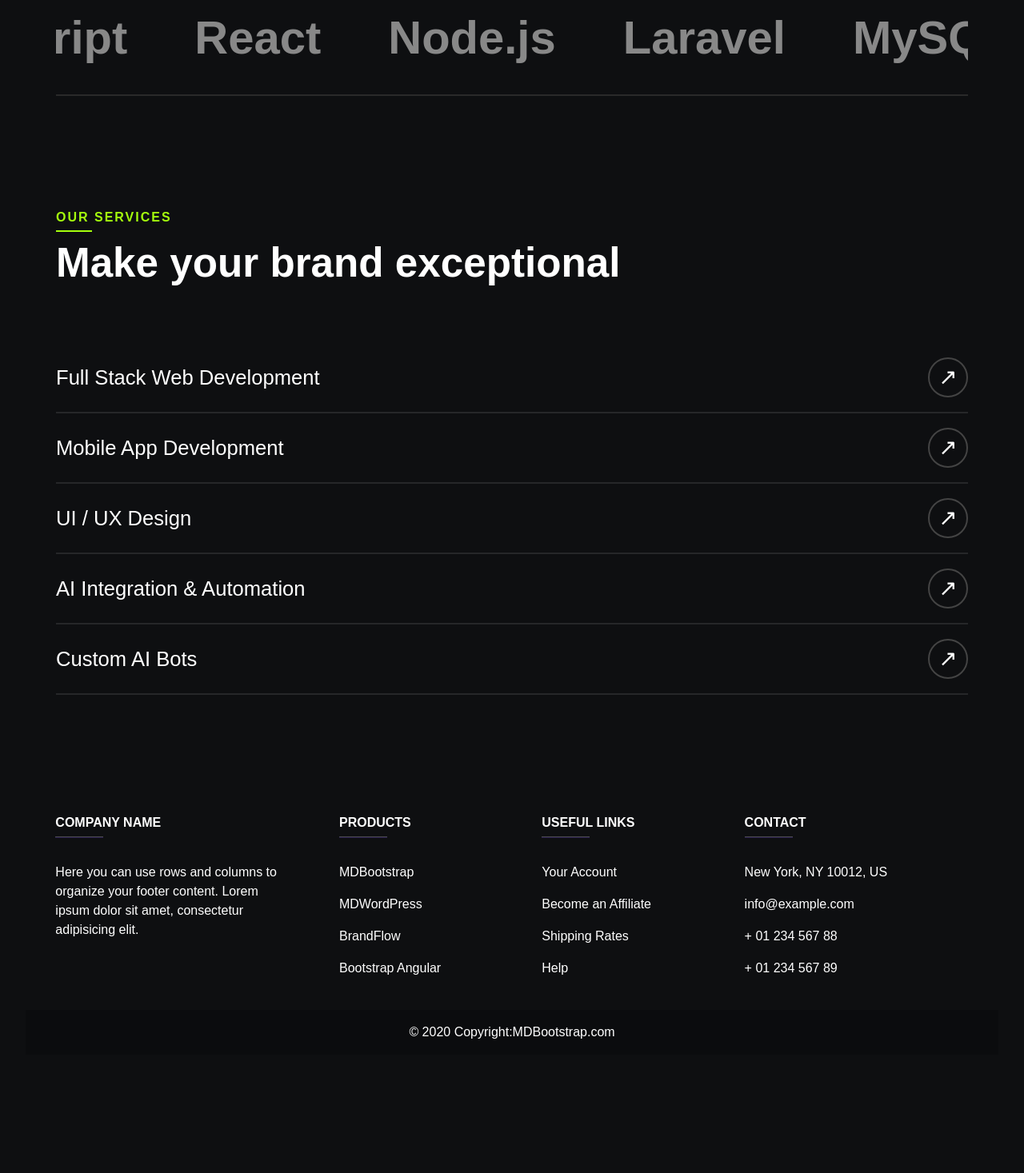
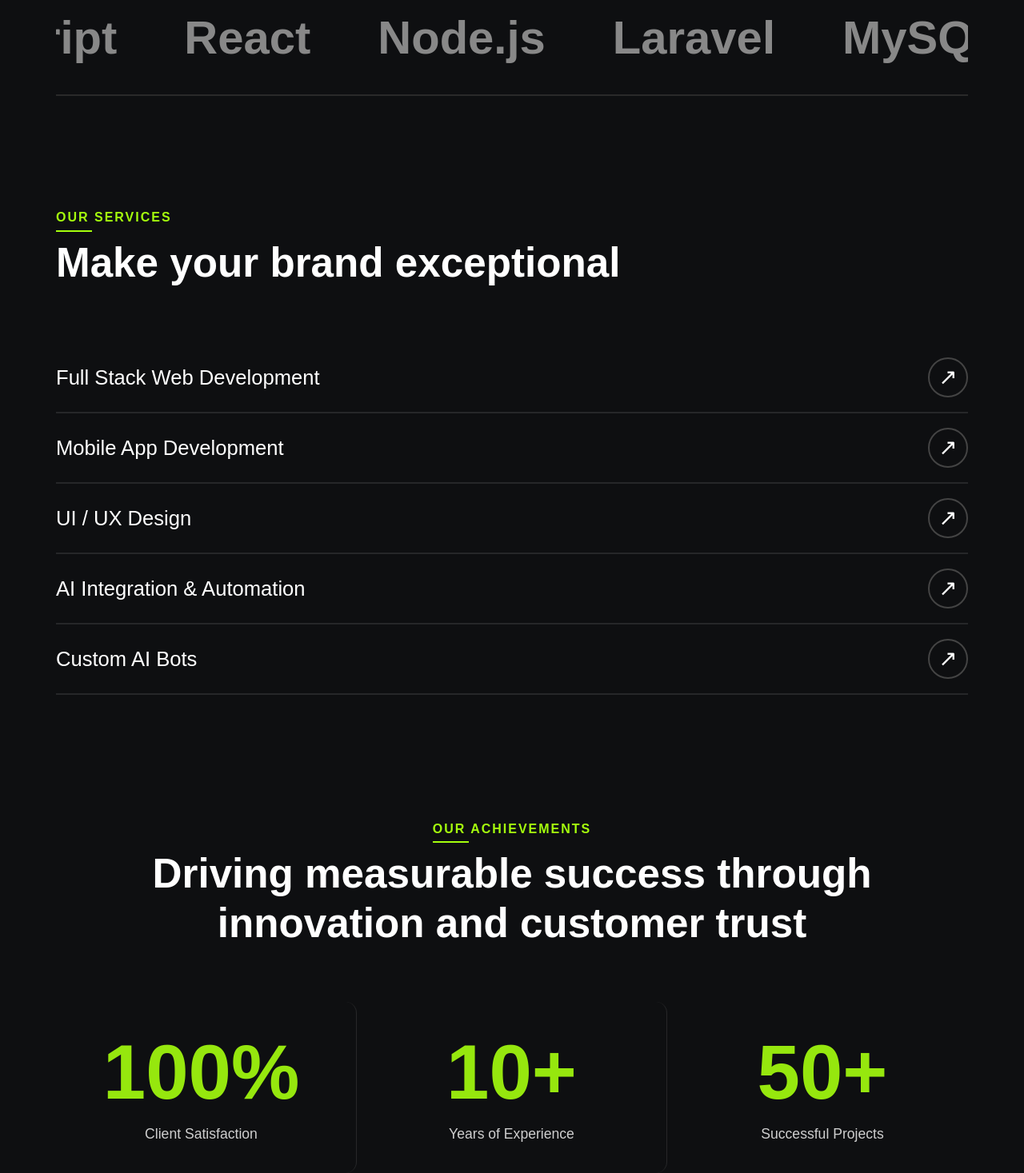
Before and after one commit to Zeeshanprojects/Corebizlabs, a React (Vite) app in the folder corebizlabs/: page / in a window 1280 px wide. Shown: the part 2014-3481 px from the top of the page at 80% size. Before the commit the page ends 3365 px from the top, so only its background shows below. Built offline with nearby package versions, Linux system fonts and the light colour scheme; a web font is replaced by a local one.

Commit message:
code-updated

```diff
--- a/corebizlabs/src/Pages/Home.css
+++ b/corebizlabs/src/Pages/Home.css
@@ -335,6 +335,46 @@
   width: 100%;
 }
 
+
+.stats-row .stat-box {
+  padding: 30px 10px;
+  transition: 0.3s ease-in-out;
+  border-radius: 14px;
+}
+
+.stat-number {
+  font-size: 6rem;
+  font-weight: 700;
+  margin-bottom: 10px;
+  color: #96e70e !important;
+  color: #ffffff;
+}
+
+.stat-title {
+  font-size: 1.1rem;
+  font-weight: 500;
+  color: #cfcfcf;
+}
+
+.stat-box:hover {
+  background: #1b1b1b;
+  transform: translateY(-6px);
+
+  cursor: pointer;
+}
+
+@media (min-width: 768px) {
+  .stat-box:not(:last-child) {
+    border-right: 1px solid rgba(255, 255, 255, 0.1);
+  }
+}
+
+@media (max-width: 767px) {
+  .stat-number {
+    font-size: 2.3rem;
+  }
+}
+
 /* Animation */
 @keyframes fadeUp {
   from {
--- a/corebizlabs/src/Pages/Home.jsx
+++ b/corebizlabs/src/Pages/Home.jsx
@@ -5,8 +5,6 @@ import { Navigation, Pagination, A11y } from "swiper/modules";
 
 import "swiper/css";
 import "swiper/css/navigation";
-import "swiper/css/pagination";
-
 import "./Home.css";
 
 export default function Home() {
@@ -43,8 +41,8 @@ const sliderImages = [
           </div>
         </div>
       </div>
+
       <div className="projects-slider-section">
-
         {/* Explore More Button */}
         <div className="explore-btn">
           <span>Explore More</span>
@@ -58,8 +56,8 @@ const sliderImages = [
             spaceBetween={30}
             loop={true}
             pagination={{ clickable: true }}
-          navigation={true}               // enable prev/next arrows
-          observer={true}                 // respond to DOM changes
+            navigation={true} // enable prev/next arrows
+            observer={true} // respond to DOM changes
             observeParents={true}
             className="project-swiper"
             a11y={{ enabled: true }}
@@ -77,8 +75,8 @@ const sliderImages = [
           <div className="col-12 col-lg-12">
             <h6 className="section-label">Why Choose Us</h6>
             <h2 className="section-title">
-        Connecting businesses with their audiences and individuals with their
-        dreams. Our path forward is one of continuous growth
+              Connecting businesses with their audiences and individuals with
+              their dreams. Our path forward is one of continuous growth
             </h2>
             <button className="quote-btn">Get a Quote ↗</button>
           </div>
@@ -91,9 +89,10 @@ const sliderImages = [
             <h6 className="section-label">About Us</h6>
             <h2 className="section-title">Your Partner in Innovation</h2>
             <p className="section-text">
-        We are a full-service digital agency crafting bespoke tech solutions
-        that drive growth. From sleek web designs to complex AI integrations,
-        our team is dedicated to turning your vision into reality.
+              We are a full-service digital agency crafting bespoke tech
+              solutions that drive growth. From sleek web designs to complex AI
+              integrations, our team is dedicated to turning your vision into
+              reality.
             </p>
             <button className="quote-btn">Get a Quote ↗</button>
           </div>
@@ -103,29 +102,82 @@ const sliderImages = [
         </div>
         <div className="tech-marquee">
           <div className="marquee-track">
-    <div className="tech-item"><i className="devicon-html5-plain"></i><span>HTML</span></div>
-    <div className="tech-item"><i className="devicon-css3-plain"></i><span>CSS</span></div>
-    <div className="tech-item"><i className="devicon-javascript-plain"></i><span>JavaScript</span></div>
-    <div className="tech-item"><i className="devicon-react-original"></i><span>React</span></div>
-    <div className="tech-item"><i className="devicon-nodejs-plain"></i><span>Node.js</span></div>
-    <div className="tech-item"><i className="devicon-laravel-plain"></i><span>Laravel</span></div>
-    <div className="tech-item"><i className="devicon-mysql-plain"></i><span>MySQL</span></div>
-    <div className="tech-item"><i className="devicon-php-plain"></i><span>PHP</span></div>
-    <div className="tech-item"><i className="devicon-flutter-plain"></i><span>Flutter</span></div>
+            <div className="tech-item">
+              <i className="devicon-html5-plain"></i>
+              <span>HTML</span>
+            </div>
+            <div className="tech-item">
+              <i className="devicon-css3-plain"></i>
+              <span>CSS</span>
+            </div>
+            <div className="tech-item">
+              <i className="devicon-javascript-plain"></i>
+              <span>JavaScript</span>
+            </div>
+            <div className="tech-item">
+              <i className="devicon-react-original"></i>
+              <span>React</span>
+            </div>
+            <div className="tech-item">
+              <i className="devicon-nodejs-plain"></i>
+              <span>Node.js</span>
+            </div>
+            <div className="tech-item">
+              <i className="devicon-laravel-plain"></i>
+              <span>Laravel</span>
+            </div>
+            <div className="tech-item">
+              <i className="devicon-mysql-plain"></i>
+              <span>MySQL</span>
+            </div>
+            <div className="tech-item">
+              <i className="devicon-php-plain"></i>
+              <span>PHP</span>
+            </div>
+            <div className="tech-item">
+              <i className="devicon-flutter-plain"></i>
+              <span>Flutter</span>
+            </div>
             {/*
     <!-- Duplicate for smooth infinite scroll --> */}
-    <div className="tech-item"><i className="devicon-html5-plain"></i><span>HTML</span></div>
-    <div className="tech-item"><i className="devicon-css3-plain"></i><span>CSS</span></div>
-    <div className="tech-item"><i className="devicon-javascript-plain"></i><span>JavaScript</span></div>
-    <div className="tech-item"><i className="devicon-react-original"></i><span>React</span></div>
-    <div className="tech-item"><i className="devicon-nodejs-plain"></i><span>Node.js</span></div>
-    <div className="tech-item"><i className="devicon-laravel-plain"></i><span>Laravel</span></div>
-    <div className="tech-item"><i className="devicon-mysql-plain"></i><span>MySQL</span></div>
-    <div className="tech-item"><i className="devicon-php-plain"></i><span>PHP</span></div>
-    <div className="tech-item"><i className="devicon-flutter-plain"></i><span>Flutter</span></div>
+            <div className="tech-item">
+              <i className="devicon-html5-plain"></i>
+              <span>HTML</span>
+            </div>
+            <div className="tech-item">
+              <i className="devicon-css3-plain"></i>
+              <span>CSS</span>
+            </div>
+            <div className="tech-item">
+              <i className="devicon-javascript-plain"></i>
+              <span>JavaScript</span>
+            </div>
+            <div className="tech-item">
+              <i className="devicon-react-original"></i>
+              <span>React</span>
+            </div>
+            <div className="tech-item">
+              <i className="devicon-nodejs-plain"></i>
+              <span>Node.js</span>
+            </div>
+            <div className="tech-item">
+              <i className="devicon-laravel-plain"></i>
+              <span>Laravel</span>
+            </div>
+            <div className="tech-item">
+              <i className="devicon-mysql-plain"></i>
+              <span>MySQL</span>
+            </div>
+            <div className="tech-item">
+              <i className="devicon-php-plain"></i>
+              <span>PHP</span>
+            </div>
+            <div className="tech-item">
+              <i className="devicon-flutter-plain"></i>
+              <span>Flutter</span>
             </div>
           </div>
-
+        </div>
       </div>
 
       {/* ✅ Services Section */}
@@ -159,7 +211,35 @@ const sliderImages = [
                 <span class="arrow-circle">↗</span>
               </li>
             </ul>
+          </div>
+        </div>
+      </div>
 
+    <div className="section stats-section container">
+  <div className="row">
+    <div className="col-12">
+      <h6 className="section-label">Our Achievements</h6>
+      <h2 className="section-title">
+        Driving measurable success through innovation and customer trust
+      </h2>
+    </div>
+  </div>
+
+  {/* ✅ Stats Grid (not inside previous row) */}
+  <div className="row stats-row text-center mt-5">
+    <div className="col-sm-12 col-md-4 stat-box">
+      <h2 className="stat-number">100%</h2>
+      <h5 className="stat-title">Client Satisfaction</h5>
+    </div>
+
+    <div className="col-sm-12 col-md-4 stat-box">
+      <h2 className="stat-number">10+</h2>
+      <h5 className="stat-title">Years of Experience</h5>
+    </div>
+
+    <div className="col-sm-12 col-md-4 stat-box">
+      <h2 className="stat-number">50+</h2>
+      <h5 className="stat-title">Successful Projects</h5>
     </div>
   </div>
 </div>
```
Lines whose indentation alone changed are shown as unchanged.
